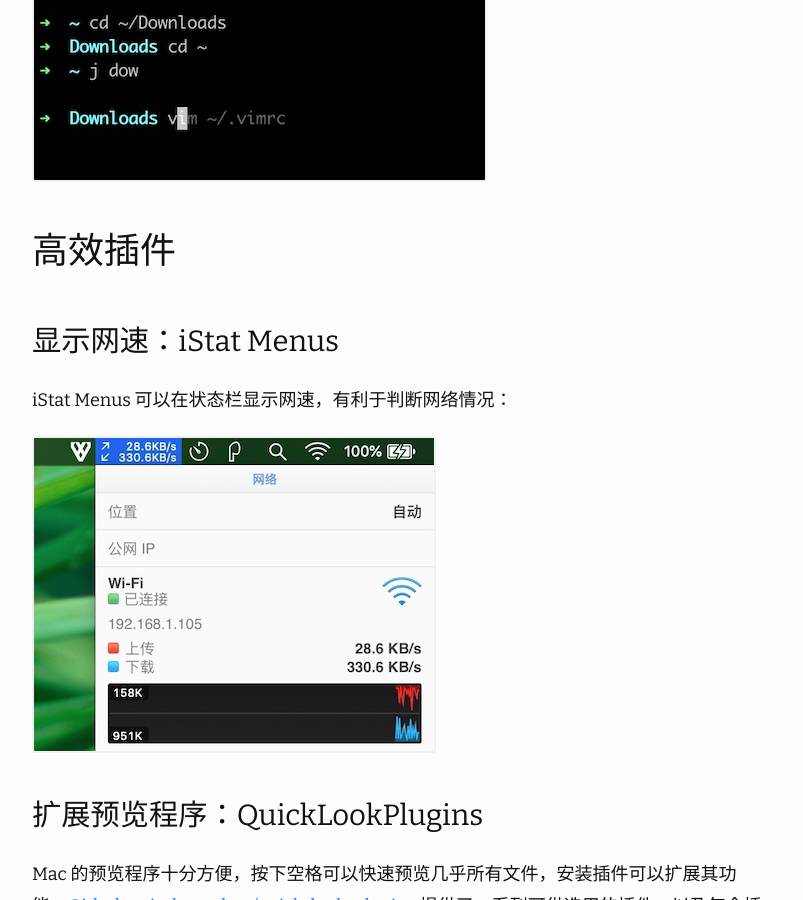
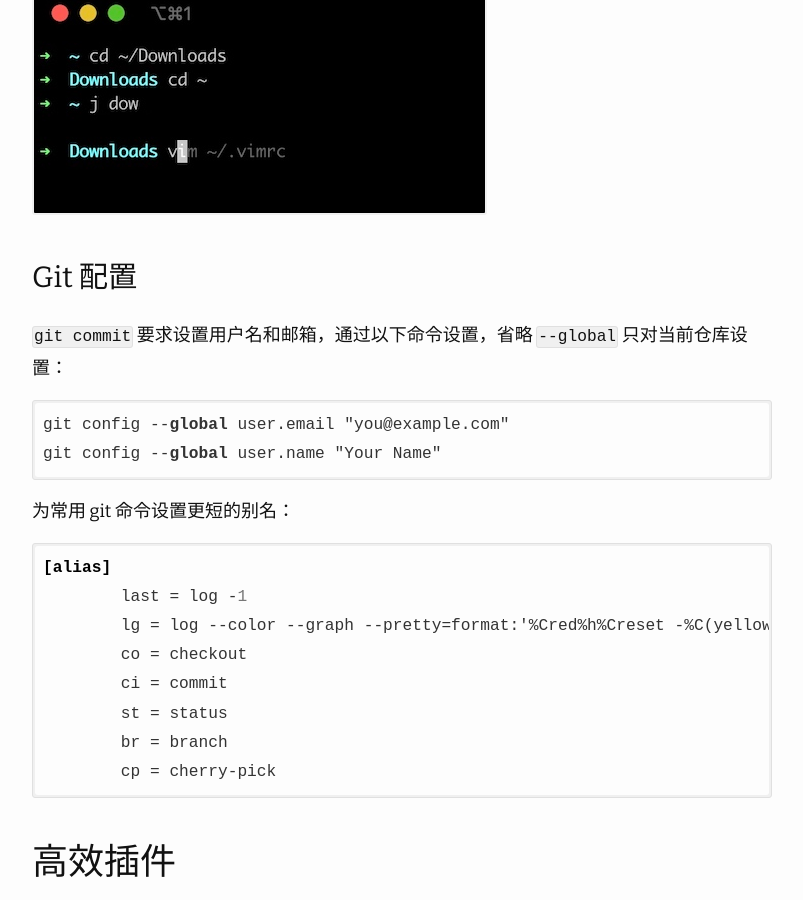
Before and after one commit to imageslr/blog, a Jekyll site: the page built from _posts/2020-03-19-mac-initialization.md, in a window 1280 px wide and 900 px high, scrolled down 8037 px. Shown: the whole window, without its empty margins (238-1041 px from the left). Built offline with Jekyll 4.4.1, drawn with Linux system fonts in a browser that asks for light colours; nearby versions of some CDN libraries; comment, search, counter and statistics services are not loaded.

Commit message:
update post

````diff
--- a/_posts/2020-03-19-mac-initialization.md
+++ b/_posts/2020-03-19-mac-initialization.md
@@ -184,6 +184,25 @@
 
 ![-w569](/media/15846317408700.jpg)
 
+### Git 配置
+`git commit` 要求设置用户名和邮箱，通过以下命令设置，省略 `--global` 只对当前仓库设置：
+```
+git config --global user.email "you@example.com"
+git config --global user.name "Your Name"
+```
+
+为常用 git 命令设置更短的别名：
+```
+[alias]
+        last = log -1
+        lg = log --color --graph --pretty=format:'%Cred%h%Creset -%C(yellow) %d%Creset %s %Cgreen(%cr) %C(bold blue)<%an>%Creset' --abbrev-commit
+        co = checkout
+        ci = commit
+        st = status
+        br = branch
+        cp = cherry-pick
+```
+
 ## 高效插件
 ### 显示网速：iStat Menus
 iStat Menus 可以在状态栏显示网速，有利于判断网络情况：
````
